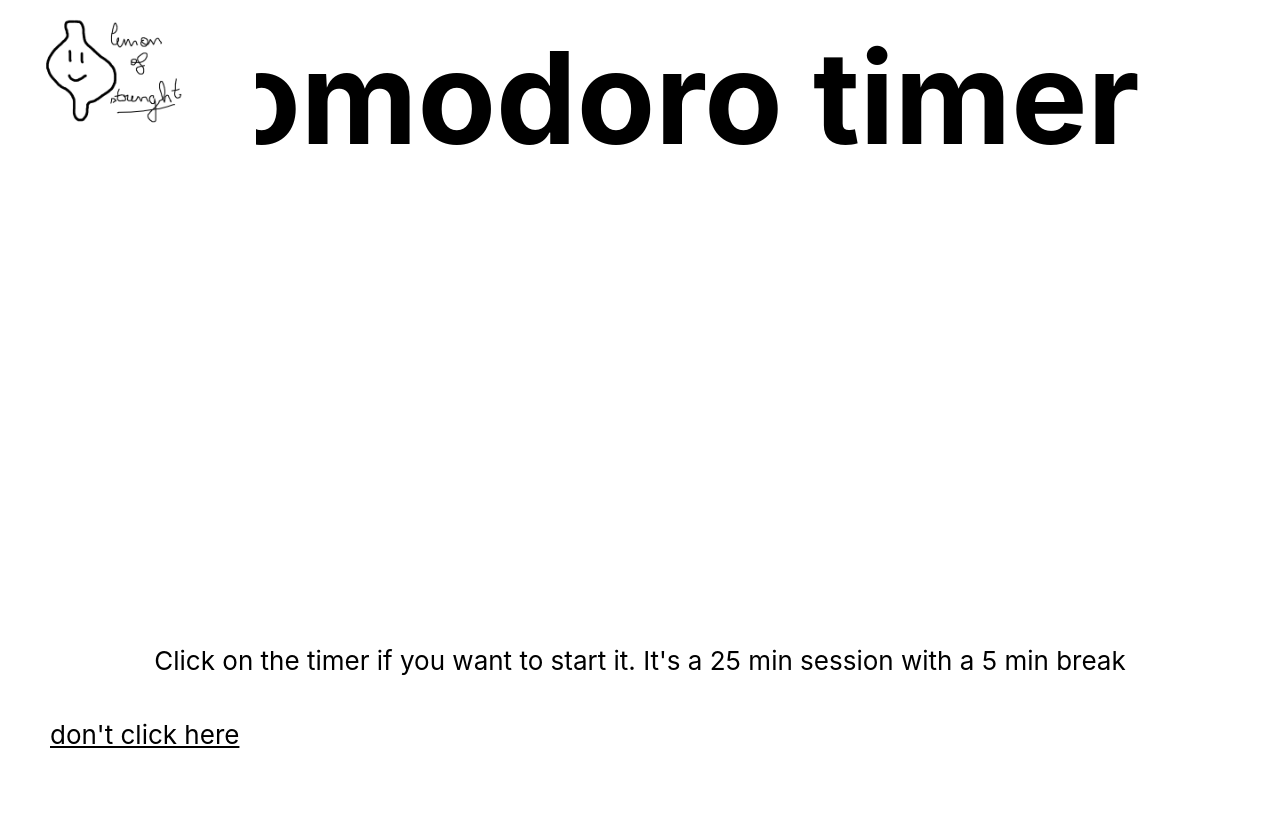
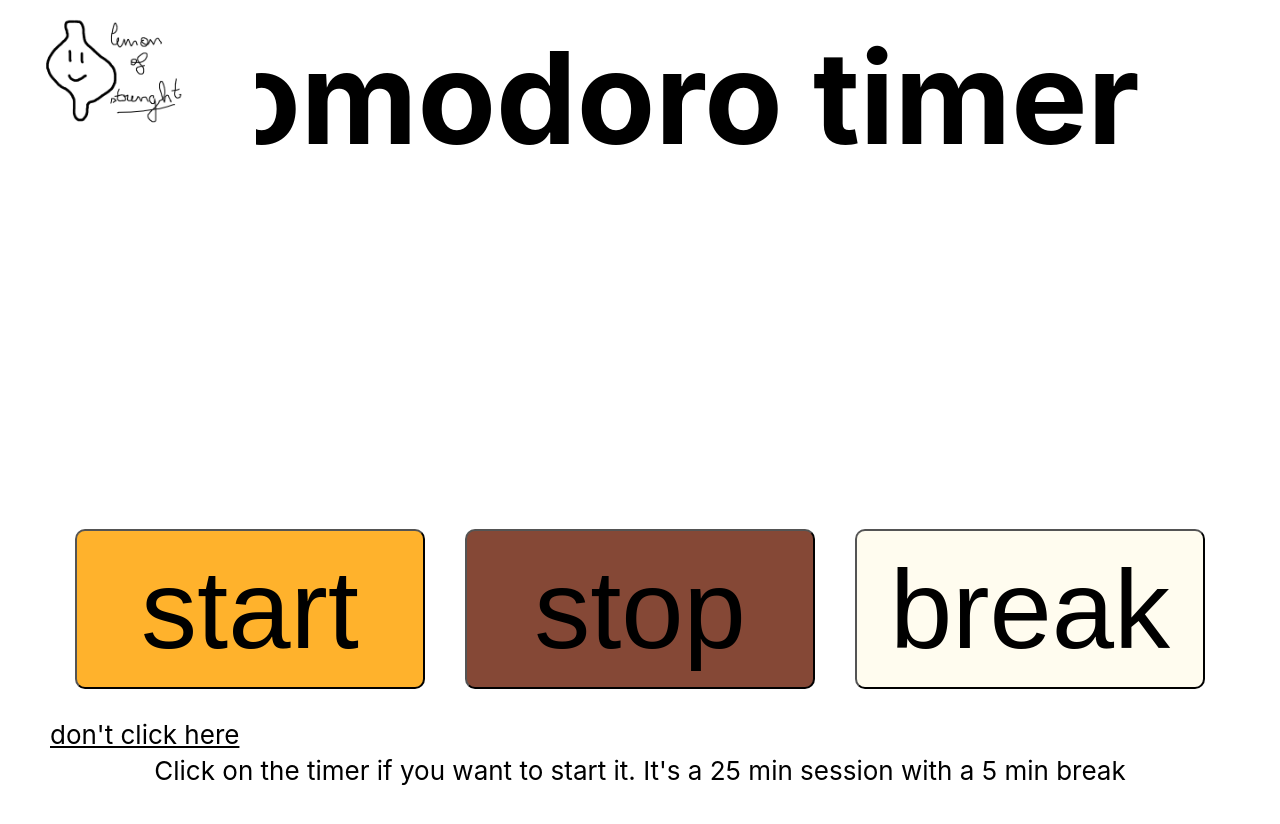
Before and after one commit to NujabesCoder/pomodoro_app, a React (Create React App) app: page / in a window 1280 px wide. Shown: the top 824 px of the page. Built offline with nearby package versions, Linux system fonts and the light colour scheme.

Commit message:
css, done. Lets start the timer logic

```diff
--- a/src/App.css
+++ b/src/App.css
@@ -8,7 +8,38 @@
   margin-top: 20px;
 }
 
+.buttons-container {
+  display: flex;
+  flex-direction: row;
+  justify-content: center;  /* centers the row horizontally */
+  align-items: center;      /* vertically aligns them in the container */
+  margin-bottom: 20px;      /* space below the buttons */
+}
 
+/* Make all buttons the same size */
+.timers {
+  font-size: 7rem;    /* Adjust text size */
+  width: 350px;       /* Same width for all buttons */
+  height: 160px;       /* Same height for all buttons */
+  margin: 20px;       /* Spacing between buttons */
+  cursor: pointer;    /* Show pointer on hover */
+  border-radius: 10px;
+}
+
+.start-btn {
+  background-color: rgb(255, 178, 44);
+  color: black;
+}
+
+.stop-btn {
+  background-color: rgb(133, 72, 54);
+  color: black;
+}
+
+.break-btn {
+  background-color: rgb(255, 252, 239);
+  color: black;
+}
 
 .App-logo {
   height: 20vmin;
--- a/src/App.js
+++ b/src/App.js
@@ -16,9 +16,15 @@ function App() {
         Pomodoro timer
       </h1>
       <img src={logo} className="App-logo" alt="logo" />
+
       <header className="App-header">
 
-
+         {/* <span>{{"0"}}</span> */}
+        <div className="buttons-container">
+          <button className="timers start-btn" title="let's go ! you can do it ! stay focused">start</button>
+          <button className="timers stop-btn"  title="it's okay to take a lil break, come back stronger">stop</button>
+          <button className="timers break-btn" title="congradulation, you deserve it :)">break</button>
+        </div>
         <p>
           Click on the timer if you want to start it. It's a 25 min session with a 5 min break
         </p>
```
